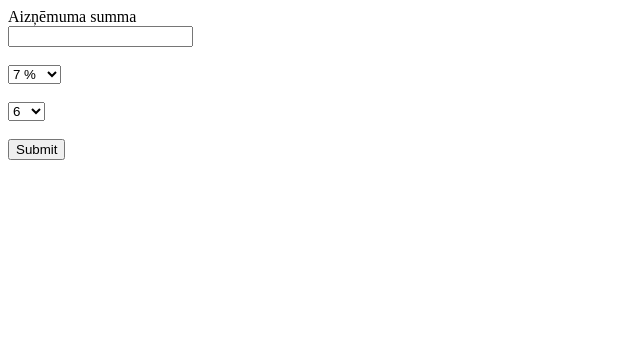
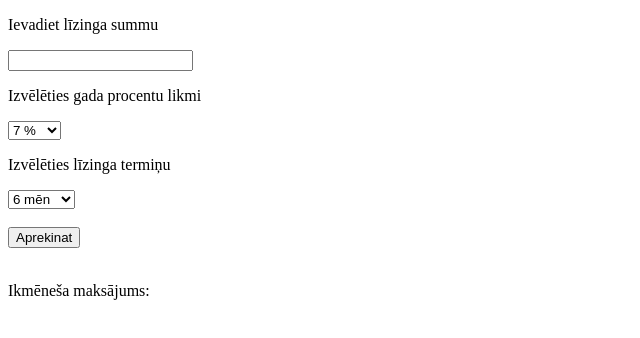
Before and after one commit to vsergejevs/pmt-javascript, a plain HTML site: page index.html in a window 1280 px wide. Shown: the whole page, without its empty margins (0-640 px from the left). Drawn offline with Linux system fonts and the light colour scheme.

Commit message:
Update index.html

```diff
--- a/index.html
+++ b/index.html
@@ -1,38 +1,43 @@
 <!DOCTYPE html>
-<html lang="en">
+<!--[if lt IE 7]>      <html class="no-js lt-ie9 lt-ie8 lt-ie7"> <![endif]-->
+<!--[if IE 7]>         <html class="no-js lt-ie9 lt-ie8"> <![endif]-->
+<!--[if IE 8]>         <html class="no-js lt-ie9"> <![endif]-->
+<!--[if gt IE 8]><!--> <html class="no-js"> <!--<![endif]-->
+    <head>
+        <meta charset="utf-8">
+        <meta http-equiv="X-UA-Compatible" content="IE=edge">
+        <title>Lizinga kalkulators</title>
+        <meta name="description" content="">
+        <meta name="viewport" content="width=device-width, initial-scale=1">
+        <link rel="stylesheet" href="style.css">
+    </head>
+    <body>
 
-<head>
-    <meta charset="UTF-8">
-    <link rel="stylesheet" type="text/css" href="style.css">
-    <title>pmt</title>
-</head>
-
-<body>
-
-    <form action="/action_page.php">
-        Aizņēmuma summa<br>
-        <input type="text" name="firstname">
-        <br><br>
-        <select name="interest" id="ddlViewBy">
-            <option value="7">7 %</option>
-            <option value="9">9 %</option>
-            <option value="12">12 %</option>
-            <option value="15">15 %</option>
+        <p>Ievadiet līzinga summu</p>
+        <input type="text" name="prsntval" id="presentValue" value="">
+        <p>Izvēlēties gada procentu likmi</p>
+        <select name="interest" id="intrst">
+            <option value="0.07">7 %</option>
+            <option value="0.1">10 %</option>
+            <option value="0.15">15 %</option>
+        </select>
+        <p>Izvēlēties līzinga termiņu</p>
+        <select name="period" id="prd">
+            <option value="6">6 mēn</option>
+            <option value="12">12 mēn</option>
+            <option value="24">24 mēn</option>
+            <option value="18">18 mēn</option>
+            <option value="60">60 mēn</option>
+            <option value="84">84 mēn</option>
         </select>
         <br><br>
-        <select name="period" id="ddlViewBy">
-            <option value="6">6</option>
-            <option value="9">9</option>
-            <option value="12">12</option>
-            <option value="18">18</option>
-            <option value="24">24</option>
-        </select>
+        <button onclick="pmtCalc()">Aprekinat</button>
         <br><br>
-        <input type="submit">
-    </form>
+        <p>Ikmēneša maksājums:</p>
+        <p id="mnthlPay"></p>
 
 
-    <script type="text/javascript" src="main.js"></script>
-</body>
 
+        <script src="main.js" async defer></script>
+    </body>
 </html>
```
